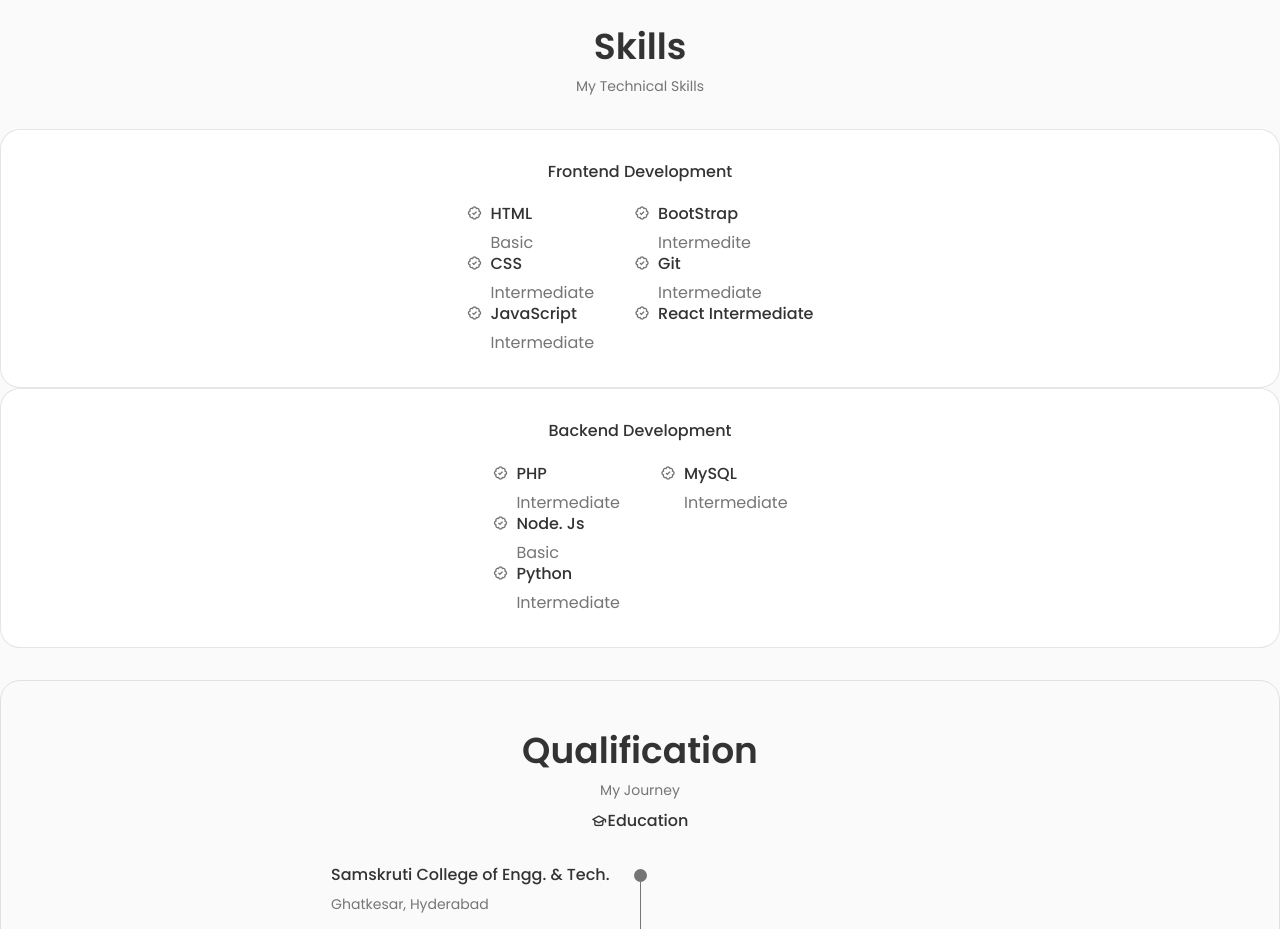
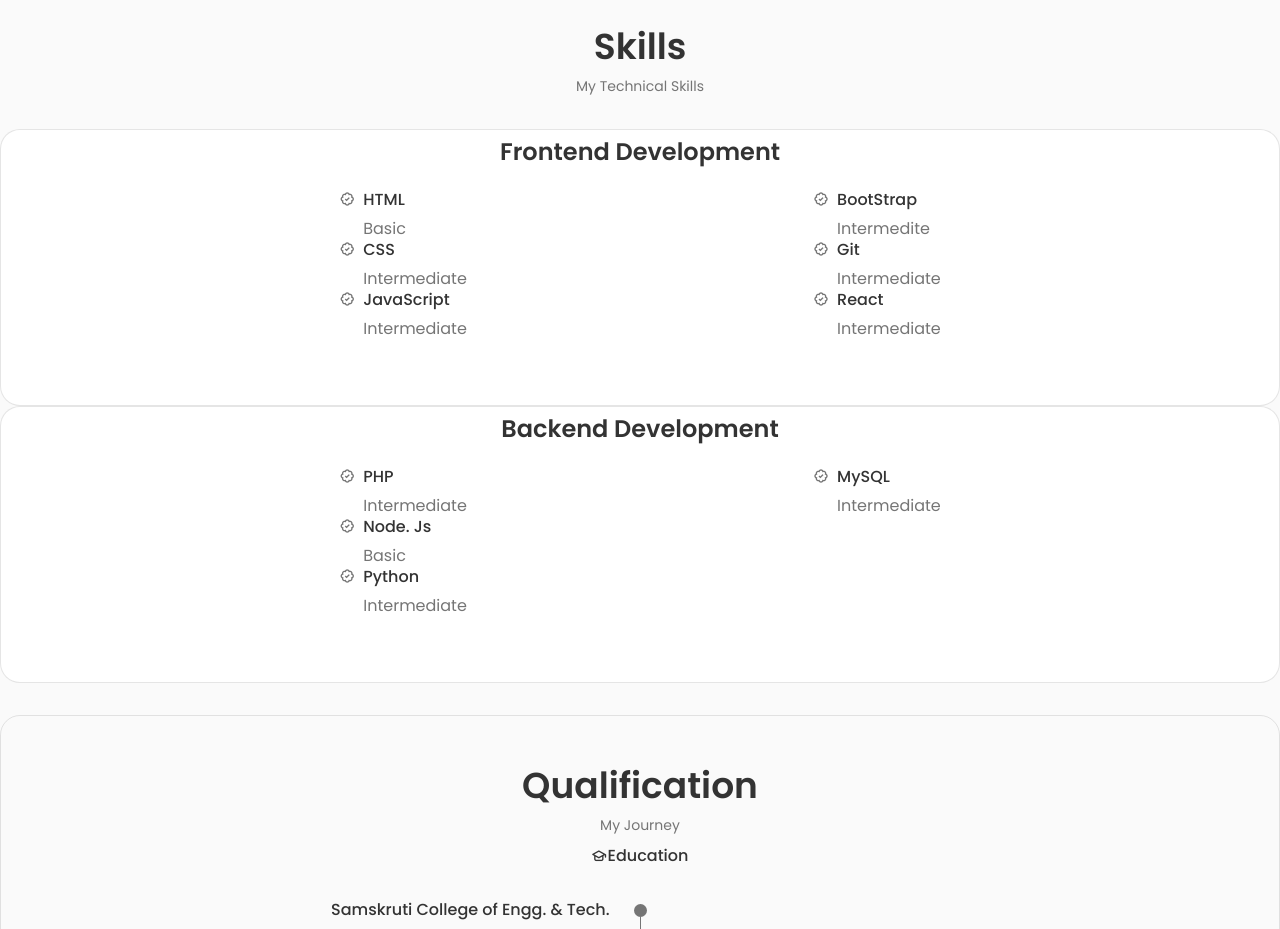
Before and after one commit to msmreja/Portfolio_Web, a React (Vite) app: page / in a window 1280 px wide. Shown: the part 1540-2469 px from the top of the page. Built offline with nearby package versions, Linux system fonts and the light colour scheme.

Commit message:
Ui Changes in skills section

```diff
--- a/src/components/skills/Frontend.jsx
+++ b/src/components/skills/Frontend.jsx
@@ -1,9 +1,9 @@
-import React from 'react';
+import React from "react";
 
 const Frontend = () => {
   return (
-        <div className='skills__content' >
-            <h3 className='skills__title'>Frontend Development</h3>
+    <div className="skills__content">
+      <h3 className="skills__title">Frontend Development</h3>
       <div className="skills__box">
         <div className="skills__group">
           <div className="skills__data">
@@ -51,8 +51,8 @@ const Frontend = () => {
           <div className="skills__data">
             <i className="bx bx-badge-check"></i>
             <div className="">
-                        <h3 className="skills__name">React Intermediate</h3>
-                        <span className="skills__level"></span>
+              <h3 className="skills__name">React</h3>
+              <span className="skills__level">Intermediate</span>
             </div>
           </div>
         </div>
--- a/src/components/skills/skill.css
+++ b/src/components/skills/skill.css
@@ -7,20 +7,21 @@
 .skills__content {
     background-color: var(--container-color);
     border: 1px solid rgba(0, 0, 0, 0.1);
-    padding: 2rem 4rem;
+    padding: 0.5rem 2rem 4rem;
     border-radius: 1.25rem;
 }
 
 .skills__title {
-    font-size: var(--normal-font-size);
-    font-weight: var(--font-medium);
+    font-size: var(--h2-font-size);
+    font-weight: var(--font-semi-bold);
     text-align: center;
     margin-bottom: var(--mb-1-5);
 }
 
 .skills__box {
     display: flex;
-    justify-content: center;
+    flex-direction: row;
+    justify-content: space-evenly;
     column-gap: 2.5rem;
 }
 .skills__data {
```
Lines whose indentation alone changed are shown as unchanged.
